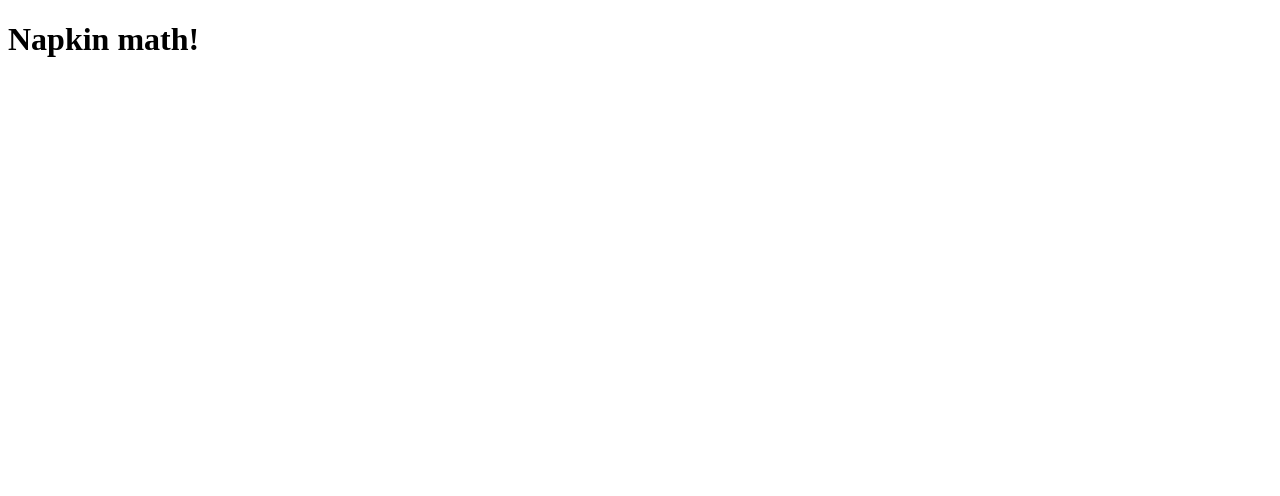
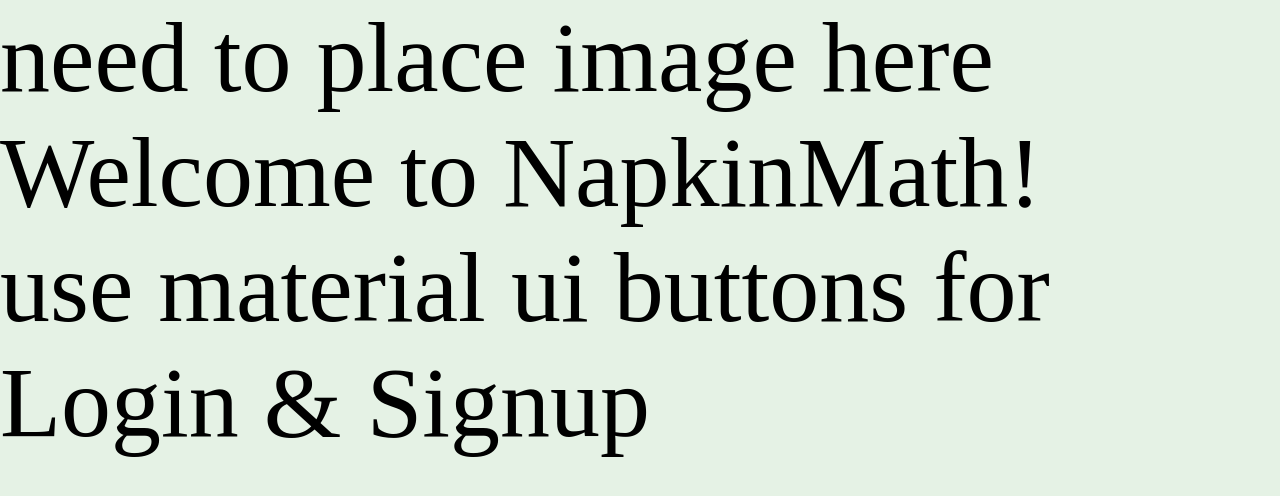
Before and after one commit to NapkinMath/NapkinMath, a React app: page / in a window 1280 px wide. Shown: the top 496 px of the page. Built offline with nearby package versions, Linux system fonts and the light colour scheme.

Commit message:
Routes started, styling started, boilerplate stuff

```diff
--- a/client/App.js
+++ b/client/App.js
@@ -1,17 +1,23 @@
-import React, { Component } from 'react';
+import React from 'react';
+import { Route, Routes } from 'react-router-dom';
+import './Styles/global.css'
+import Home from './Components/Home';
 
-class App extends Component {
-    constructor(props) {
-        super(props)
-    }
-
-    render() {
-        return (
-            <div id='app'>
-                <h1 id='title'>Napkin math!</h1>
-            </div>
-        )
-    }
+function App() {
+    //where all routes will exist to each step/mobile page
+    return (
+        <div className='appBody'>
+            <Routes>
+                <Route path='/' element={<Home />} />
+                {/* <Route path='/Signup' element={} /> */}
+                {/* <Route path='/AddUsers' element={} /> */}
+                {/* <Route path='/ReceiptUpload' element={} /> */}
+                {/* <Route path='/ItemSelector' element={} /> */}
+                {/* <Route path='/TipAmount' element={} /> */}
+                {/* <Route path='/FinalDisplay' element={} /> */}
+            </Routes>
+        </div>
+    );
 }
 
 export default App;
--- /dev/null
+++ b/client/Components/Home.js
@@ -0,0 +1,14 @@
+import React from 'react';
+
+
+function Home() {
+    return (
+        <div>
+            <div>need to place image here</div>
+            <div>Welcome to NapkinMath!</div>
+            <div>use material ui buttons for Login & Signup</div>
+        </div>
+    );
+}
+
+export default Home;
--- /dev/null
+++ b/client/Styles/global.css
@@ -0,0 +1,15 @@
+.appBody {
+    margin: 0;
+    padding: 0;
+    height: 100%
+}
+
+
+
+
+/* testing desktop-second development */
+@media (min-device-width: 600px) {
+    .appBody {
+        font-size: 100px;
+    }
+}
--- a/client/index.html
+++ b/client/index.html
@@ -1,14 +1,13 @@
-  <!DOCTYPE html>
-<html lang="en">
+<!DOCTYPE html>
+<html lang="en" style="height: 100%">
 <head>
     <meta charset="UTF-8">
     <meta http-equiv="X-UA-Compatible" content="IE=edge">
     <meta name="viewport" content="width=device-width, initial-scale=1.0">
-    <title>Document</title>
+    <title>NapkinMath</title>
 </head>
-<body>
-    <div id="root"></div>
-
+<body style="height: 100%; margin: 0px; padding: 0px; background: rgba(0, 128, 0, 0.1);">
+    <div id="root" style="height: 100%;"></div>
     <!-- <script src="../build/bundle.js"></script> -->
 </body>
 </html>
```
Also changed, not shown: client/Assets/napkinmath.png (added).
